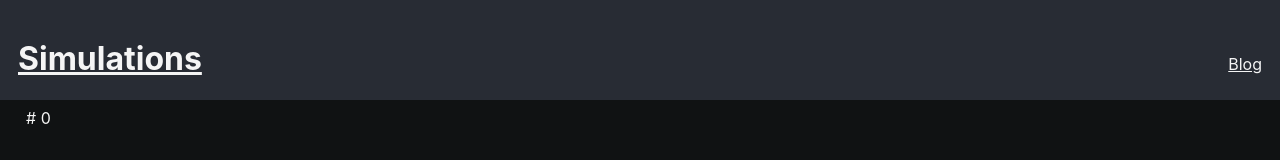
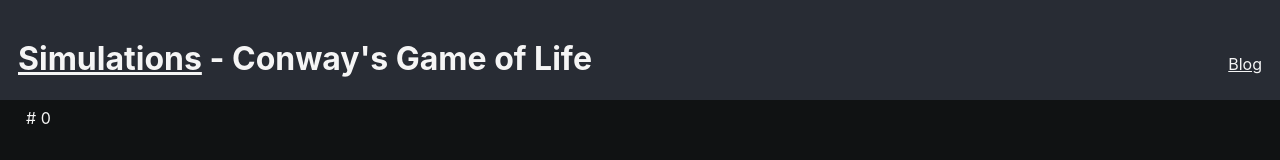
Before and after one commit to CubeDr/simulations, a React (Create React App) app: page /#/game-of-life in a window 1280 px wide. Shown: the top 160 px of the page. Built offline with nearby package versions, Linux system fonts and the light colour scheme.

Commit message:
Add simulation title

```diff
--- a/src/App.module.css
+++ b/src/App.module.css
@@ -1,13 +1,3 @@
 .App {
     padding: 18px;
 }
-
-.Header {
-    align-items: baseline;
-    display: flex;
-    justify-content: space-between;
-}
-
-.Title {
-    display: inline-block;
-}
--- a/src/App.tsx
+++ b/src/App.tsx
@@ -1,18 +1,19 @@
 import { HashRouter, Link, Route, Routes } from 'react-router-dom';
 import styles from './App.module.css';
 import GameOfLife from './game-of-life/GameOfLife';
+import Header from './Header';
 
 function App() {
   return (
     <HashRouter>
       <div className={styles.App}>
-        <header className={styles.Header}>
-          <h1><a className={styles.Title} href="/">Simulations</a></h1>
-          <a href="https://www.hyuni.dev">Blog</a>
-        </header>
         <Routes>
           <Route path="/">
-            <Route index element={<Link to="game-of-life">Conway's Game Of Life</Link>} />
+            <Route index element={
+              <>
+                <Header />
+                <Link to="game-of-life">Conway's Game Of Life</Link>
+              </>} />
             <Route path="game-of-life" element={<GameOfLife />} />
           </Route>
         </Routes>
--- /dev/null
+++ b/src/Header.module.css
@@ -0,0 +1,5 @@
+.Header {
+  align-items: baseline;
+  display: flex;
+  justify-content: space-between;
+}
--- /dev/null
+++ b/src/Header.tsx
@@ -0,0 +1,17 @@
+import styles from './Header.module.css';
+
+interface Props {
+  title?: string;
+}
+
+export default function Header({ title }: Props) {
+  return (
+    <header className={styles.Header}>
+      <h1>
+        <a href="/">Simulations</a>
+        {title && <>&nbsp;- {title}</>}
+      </h1>
+      <a href="https://www.hyuni.dev">Blog</a>
+    </header>
+  );
+}
--- a/src/game-of-life/GameOfLife.tsx
+++ b/src/game-of-life/GameOfLife.tsx
@@ -9,6 +9,7 @@ import { Simulation } from './Simulation';
 import SimulationResult from './SimulationResult';
 import SpeedControl from './SpeedControl';
 import useIntervalTimer from './useIntervalTimer';
+import Header from '../Header';
 
 const FrameButtonGradient = () => (
   <defs>
@@ -119,6 +120,8 @@ export default function GameOfLife() {
   }
 
   return (
+    <>
+      <Header title="Conway's Game of Life" />
       <div className={styles.GameOfLife}>
         <InteractiveCanvas
           snapshot={snapshot}
@@ -173,5 +176,6 @@ export default function GameOfLife() {
           <SpeedControl speed={speed} onSpeedChanged={setSpeed} />
         </div>
       </div>
+    </>
   );
 }
```
Lines whose indentation alone changed are shown as unchanged.
